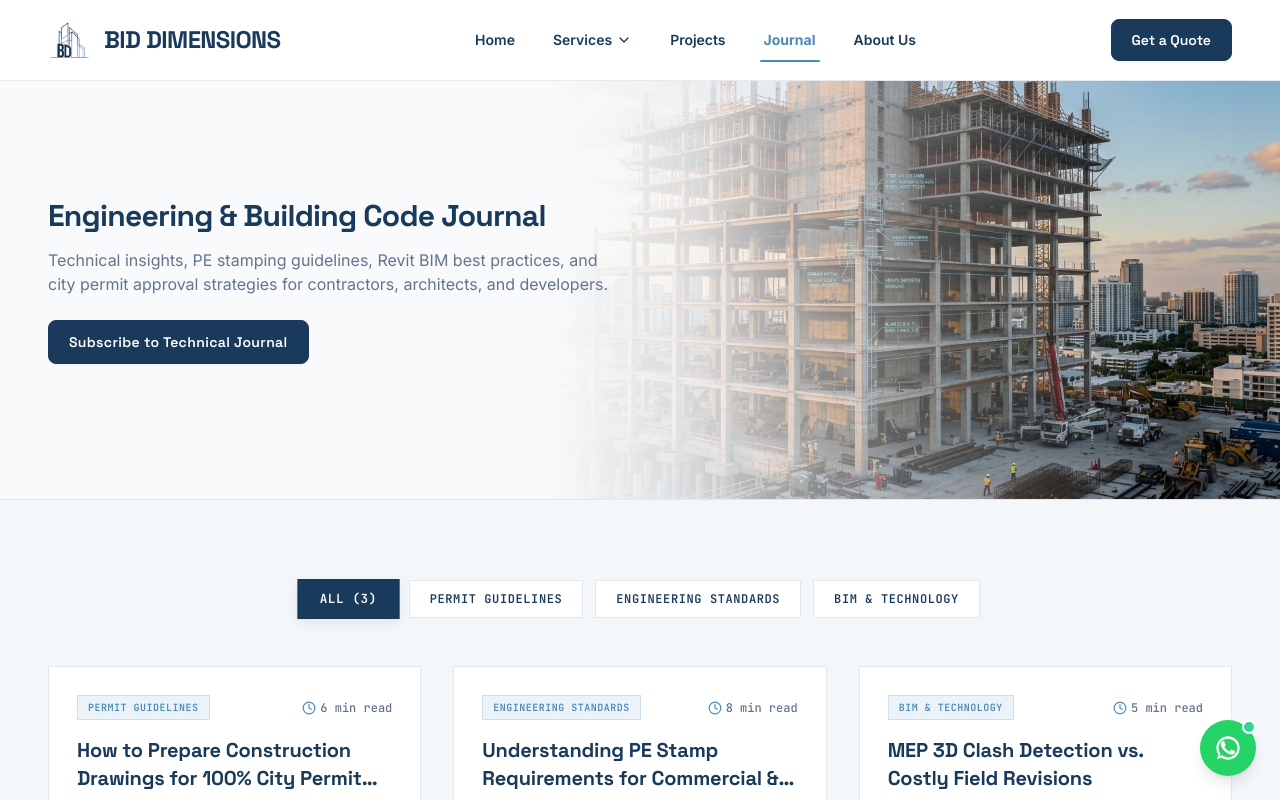
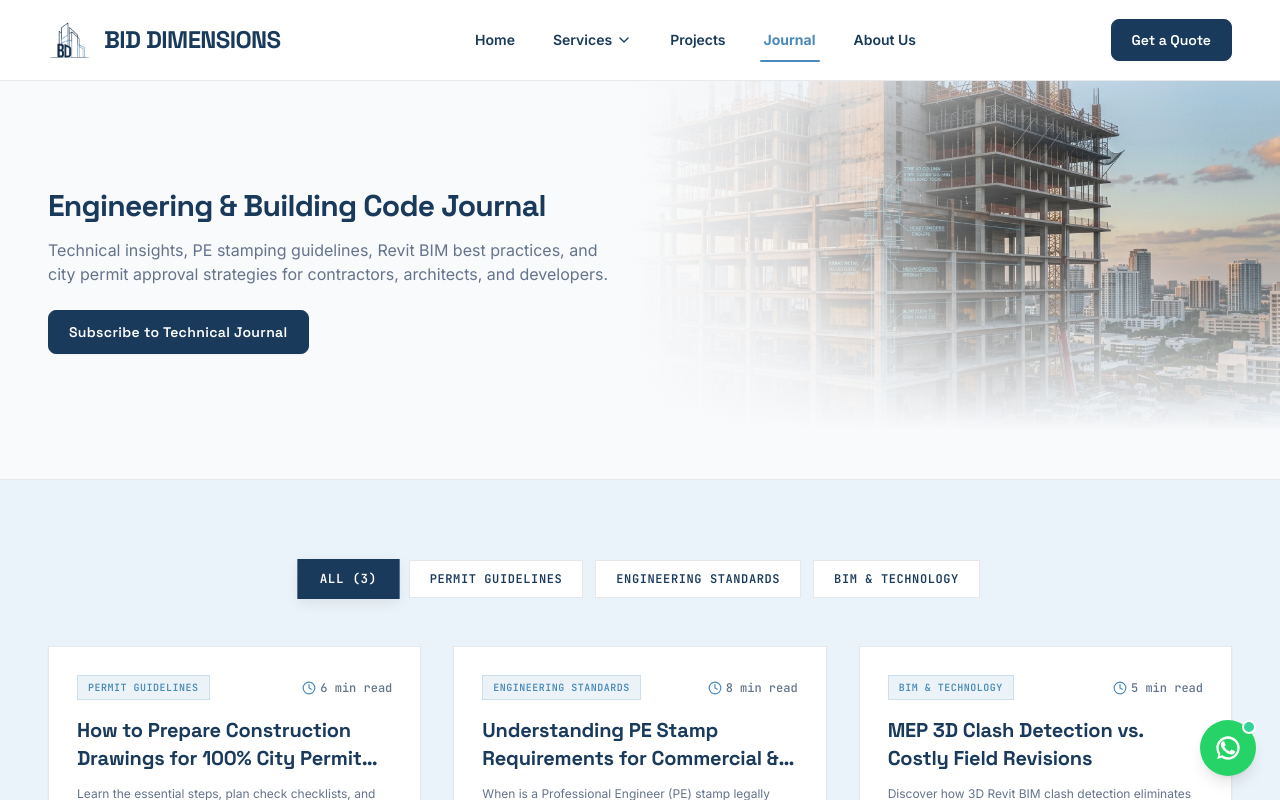
Before and after one commit to shehz-max/Bid-Dimension, a Next.js app: page /blog in a window 1280 px wide. Shown: the top 800 px of the page. Built offline with nearby package versions, Linux system fonts and the light colour scheme.

Commit message:
fix: multi-directional hero fade, distinct section background contrast, and global button shimmer animation consistency

```diff
--- a/app/(marketing)/blog/page.tsx
+++ b/app/(marketing)/blog/page.tsx
@@ -29,7 +29,7 @@ export default function BlogDirectoryPage() {
       />
 
       {/* Blog List Section */}
-      <section id="journal-list" className="py-20 bg-bd-surface-light text-bd-charcoal">
+      <section id="journal-list" className="py-20 bg-[#EBF3FA] border-b border-[#4A8AB8]/20 text-bd-navy">
         <div className="max-w-[1280px] mx-auto px-5 sm:px-8 lg:px-12">
           {/* Filter Bar */}
           <div className="flex flex-wrap items-center justify-center gap-3 mb-12">
--- a/app/(marketing)/contact/page.tsx
+++ b/app/(marketing)/contact/page.tsx
@@ -52,7 +52,7 @@ export default function ContactPage() {
       />
 
       {/* 2. Contact Info + Multi-Step Form (Two-column) */}
-      <section className="py-20 bg-[#F8FAFC] border-b border-gray-200 relative text-bd-navy">
+      <section className="py-20 bg-[#EBF3FA] border-b border-[#4A8AB8]/20 relative text-bd-navy">
         <div className="max-w-[1280px] mx-auto px-5 sm:px-8 lg:px-12">
           <div className="grid grid-cols-1 lg:grid-cols-12 gap-12 items-start">
             {/* Left Column: Contact Info & Photo */}
--- a/app/(marketing)/projects/page.tsx
+++ b/app/(marketing)/projects/page.tsx
@@ -33,7 +33,7 @@ export default function ProjectsPage() {
       />
 
       {/* Projects Grid Section */}
-      <section className="py-20 bg-[#F8FAFC] border-b border-gray-200 text-bd-navy relative">
+      <section className="py-20 bg-[#EBF3FA] border-b border-[#4A8AB8]/20 text-bd-navy relative">
         <div className="max-w-[1280px] mx-auto px-5 sm:px-8 lg:px-12">
           {/* Section Header */}
           <div className="flex flex-col items-center text-center mb-10">
--- a/components/atoms/Button.tsx
+++ b/components/atoms/Button.tsx
@@ -31,7 +31,7 @@ export const Button: React.FC<ButtonProps> = ({
   };
 
   const baseClasses =
-    'relative inline-flex items-center justify-center font-display font-semibold tracking-wide transition-all duration-200 cursor-pointer focus:outline-none focus-visible:ring-2 focus-visible:ring-bd-blue focus-visible:ring-offset-2 disabled:opacity-50 disabled:pointer-events-none select-none group';
+    'relative inline-flex items-center justify-center font-display font-semibold tracking-wide transition-all duration-200 cursor-pointer focus:outline-none focus-visible:ring-2 focus-visible:ring-bd-blue focus-visible:ring-offset-2 disabled:opacity-50 disabled:pointer-events-none select-none group overflow-hidden';
 
   let variantClasses = '';
 
@@ -58,6 +58,9 @@ export const Button: React.FC<ButtonProps> = ({
 
   const content = (
     <>
+      {variant === 'primary' && (
+        <span className="absolute inset-0 w-1/2 h-full bg-gradient-to-r from-transparent via-white/20 to-transparent -skew-x-12 -translate-x-full group-hover:translate-x-[300%] transition-transform duration-1000 ease-out pointer-events-none" />
+      )}
       {variant === 'secondary' && (
         <span className="absolute inset-0 w-0 bg-bd-navy transition-all duration-300 ease-out group-hover:w-full -z-10" />
       )}
--- a/components/organisms/Hero.tsx
+++ b/components/organisms/Hero.tsx
@@ -108,23 +108,41 @@ export const Hero: React.FC<HeroProps> = ({
     );
   }
 
-  // Service & Subpage Hero variant (Full-Bleed Background with Flawless Aesthetic Fade)
+  // Service & Subpage Hero variant (Full-Bleed Background with Flawless Aesthetic Multi-Directional Fade)
   return (
-    <section className="relative min-h-[460px] sm:min-h-[500px] flex items-center pt-28 sm:pt-32 pb-14 sm:pb-16 bg-[#F8FAFC] border-b border-gray-200 overflow-hidden text-bd-navy">
-      {/* Right-Positioned Full-Bleed Discipline Artwork with Organic Fade */}
-      <div className="absolute top-0 right-0 bottom-0 w-full lg:w-[65%] pointer-events-none z-0 overflow-hidden">
+    <section className="relative min-h-[440px] sm:min-h-[480px] flex items-center pt-28 sm:pt-32 pb-14 sm:pb-16 bg-[#F8FAFC] border-b border-gray-200/90 overflow-hidden text-bd-navy">
+      {/* Right-Positioned Discipline Artwork with Multi-Directional Organic Fade */}
+      <div className="absolute top-0 right-0 bottom-0 w-full lg:w-[62%] pointer-events-none z-0 overflow-hidden">
         <img
           src={image || '/images/hero-structural-bg.jpg'}
           alt={headline || 'Engineering discipline background'}
           className="w-full h-full object-cover object-center filter contrast-105"
         />
 
-        {/* Flawless Gradient Fade: 100% Solid Light Canvas under text, Smooth Soft Transition */}
+        {/* 1. Horizontal Left-to-Right Fade (Solid Canvas under text) */}
         <div
           className="absolute inset-0 z-0"
           style={{
             background:
-              'linear-gradient(to right, #F8FAFC 0%, #F8FAFC 12%, rgba(248, 250, 252, 0.85) 30%, rgba(248, 250, 252, 0.35) 55%, transparent 85%)',
+              'linear-gradient(to right, #F8FAFC 0%, #F8FAFC 18%, rgba(248, 250, 252, 0.85) 38%, rgba(248, 250, 252, 0.25) 65%, transparent 92%)',
+          }}
+        />
+
+        {/* 2. Bottom-to-Top Fade (Dissolves image into #F8FAFC before reaching the bottom border so the border is 100% crisp) */}
+        <div
+          className="absolute inset-0 z-0"
+          style={{
+            background:
+              'linear-gradient(to top, #F8FAFC 0%, #F8FAFC 10%, rgba(248, 250, 252, 0.7) 25%, transparent 50%)',
+          }}
+        />
+
+        {/* 3. Top-to-Bottom Subtle Fade (Transitions cleanly beneath the fixed navbar) */}
+        <div
+          className="absolute inset-0 z-0"
+          style={{
+            background:
+              'linear-gradient(to bottom, #F8FAFC 0%, rgba(248, 250, 252, 0.5) 12%, transparent 30%)',
           }}
         />
       </div>
@@ -133,6 +151,25 @@ export const Hero: React.FC<HeroProps> = ({
         <div className="grid grid-cols-1 lg:grid-cols-12 gap-8 items-center">
           {/* Left Column: Typography and CTA */}
           <div className="lg:col-span-7 flex flex-col items-start max-w-xl">
+            {breadcrumb && breadcrumb.length > 0 && (
+              <FadeInUp delay={0.05}>
+                <nav className="flex items-center gap-1.5 text-xs text-bd-gray font-mono mb-3">
+                  {breadcrumb.map((crumb, idx) => (
+                    <React.Fragment key={crumb.href}>
+                      {idx > 0 && <span className="text-gray-400">/</span>}
+                      {idx === breadcrumb.length - 1 ? (
+                        <span className="text-bd-blue font-semibold">{crumb.label}</span>
+                      ) : (
+                        <Link href={crumb.href} className="hover:text-bd-navy transition-colors">
+                          {crumb.label}
+                        </Link>
+                      )}
+                    </React.Fragment>
+                  ))}
+                </nav>
+              </FadeInUp>
+            )}
+
             <FadeInUp delay={0.1}>
               <h1 className="font-display font-bold text-3xl sm:text-44px lg:text-48px leading-[1.12] tracking-tight text-bd-navy mb-4">
                 {headline}
--- a/components/templates/ServiceDetailTemplate.tsx
+++ b/components/templates/ServiceDetailTemplate.tsx
@@ -91,7 +91,7 @@ export const ServiceDetailTemplate: React.FC<ServiceDetailProps> = ({
       />
 
       {/* 2-Column Main Layout Matching Primecost Reference */}
-      <section className="py-16 sm:py-20 bg-[#F8FAFC] border-b border-gray-200 text-bd-navy">
+      <section className="py-16 sm:py-20 bg-[#EBF3FA] border-b border-[#4A8AB8]/20 text-bd-navy">
         <div className="max-w-[1280px] mx-auto px-4 sm:px-8 lg:px-12">
           <div className="grid grid-cols-1 lg:grid-cols-12 gap-8 lg:gap-10 items-start">
 
```
